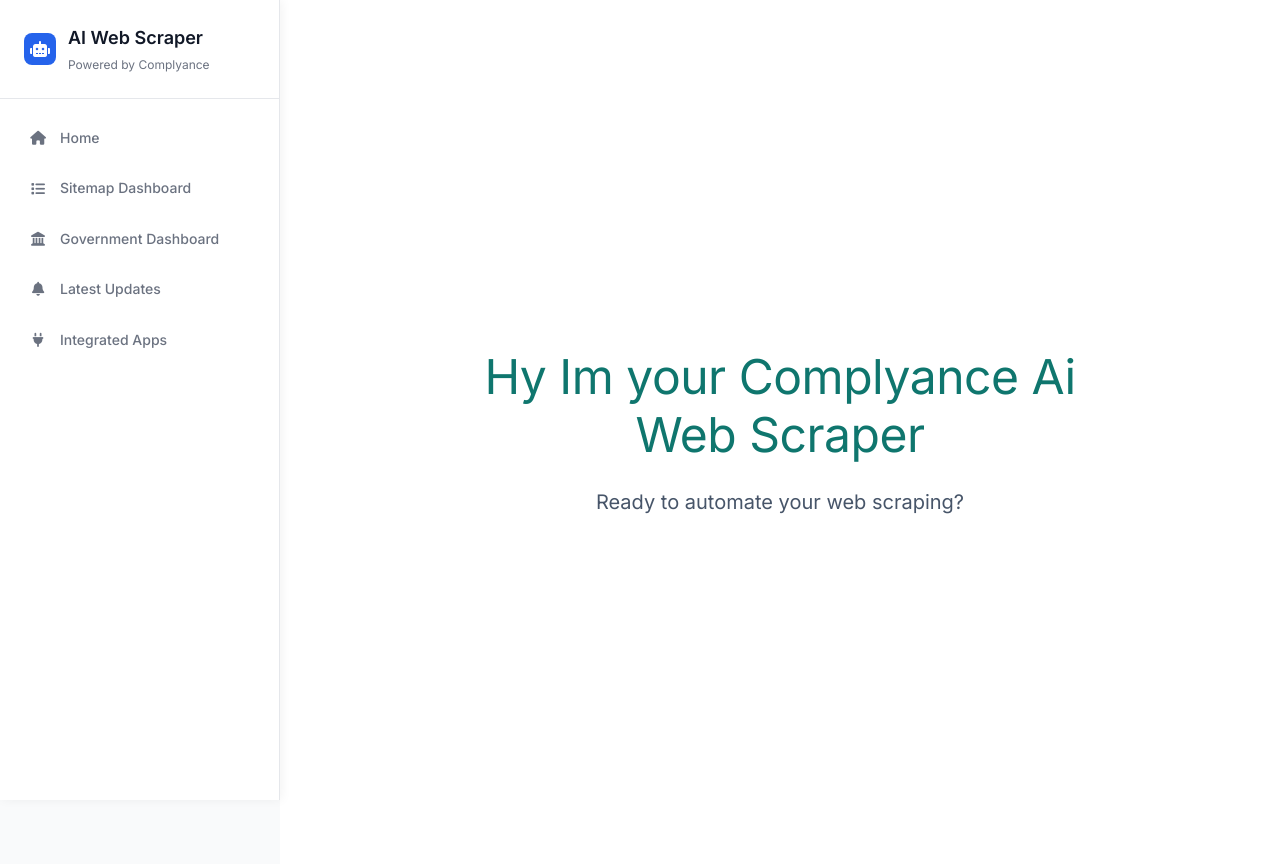
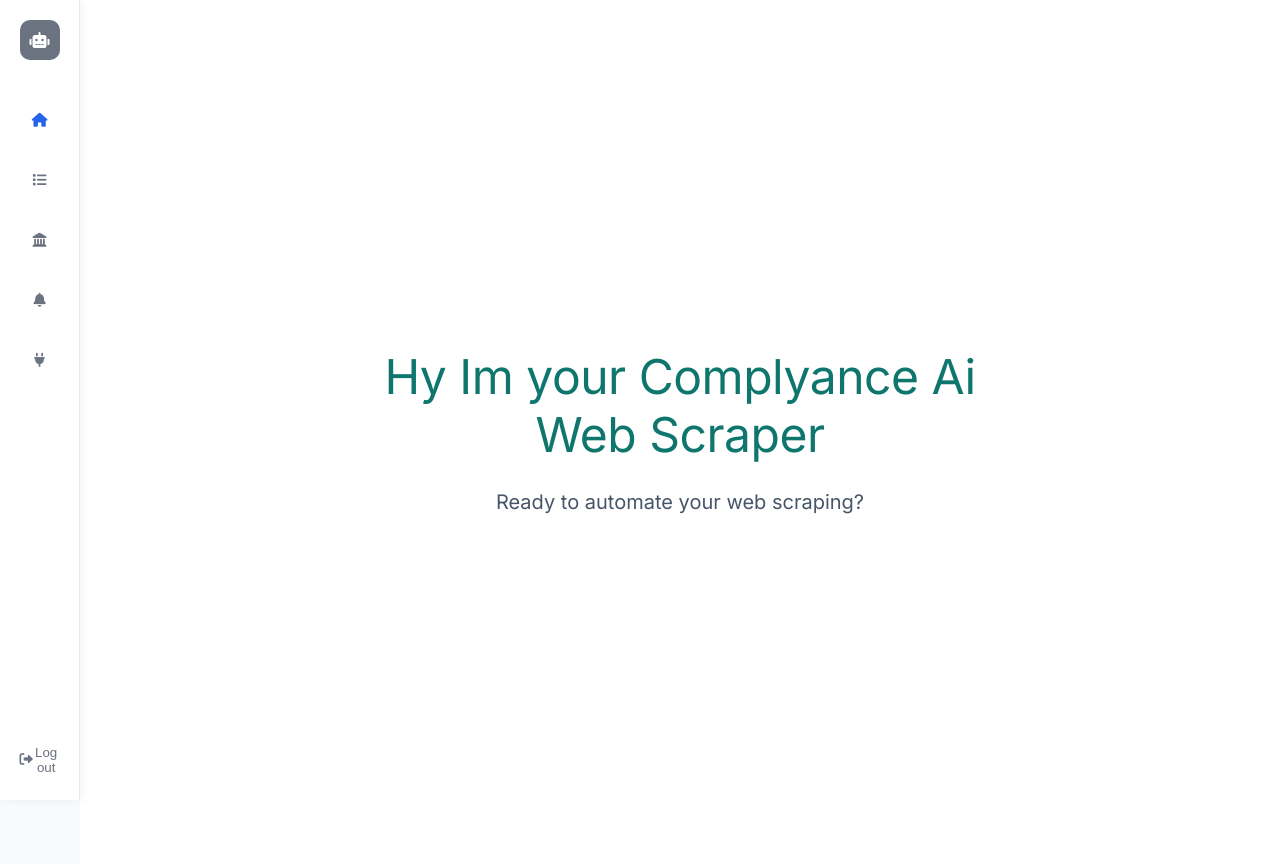
Before and after one commit to complyancemarketing/ai-web-scraper, a Flask app: page / in a window 1280 px wide. Run offline with Flask 3, Linux system fonts and the light colour scheme.

Commit message:
Update sidebar layout and logo styles for improved UI consistency. Adjusted sidebar width, added footer with logout button, and modified logo background color across multiple templates. Replaced icon for latest updates in navigation links to enhance visual clarity.

```diff
--- a/static/css/integrated_apps.css
+++ b/static/css/integrated_apps.css
@@ -30,7 +30,7 @@
 .logo {
     width: 40px;
     height: 40px;
-    background: linear-gradient(135deg, #667eea, #764ba2);
+    background: #6b7280;
     border-radius: 10px;
     display: flex;
     align-items: center;
--- a/static/css/style.css
+++ b/static/css/style.css
@@ -21,11 +21,12 @@
 
 /* Sidebar */
 .sidebar {
-    width: 280px;
+    width: 80px;
     background: white;
     border-right: 1px solid #e5e7eb;
     display: flex;
     flex-direction: column;
+    align-items: center;
     position: fixed;
     height: 100vh;
     z-index: 10;
@@ -33,86 +34,77 @@
 }
 
 .sidebar-header {
-    padding: 24px;
-    border-bottom: 1px solid #e5e7eb;
+    margin-bottom: 40px;
+    display: flex;
+    justify-content: center;
+    padding-top: 20px;
 }
 
 .logo {
-    display: flex;
-    align-items: center;
-    gap: 12px;
-}
-
-.logo-icon {
-    width: 32px;
-    height: 32px;
-    background: #2563eb;
-    border-radius: 8px;
+    width: 40px;
+    height: 40px;
+    background: #6b7280;
+    border-radius: 10px;
     display: flex;
     align-items: center;
     justify-content: center;
     color: white;
     font-size: 16px;
-}
-
-.logo-text h1 {
-    font-size: 18px;
-    font-weight: 600;
-    color: #111827;
-    margin: 0;
-}
-
-.logo-text p {
-    font-size: 12px;
-    color: #6b7280;
-    margin: 0;
-    margin-top: 2px;
+    flex-shrink: 0;
 }
 
 .sidebar-nav {
     flex: 1;
-    padding: 16px 12px;
-}
-
-.nav-list {
-    list-style: none;
+    display: flex;
+    flex-direction: column;
+    gap: 20px;
 }
 
 .nav-item {
-    margin-bottom: 4px;
+    width: 40px;
+    height: 40px;
+    display: flex;
+    align-items: center;
+    justify-content: center;
+    color: #6b7280;
+    text-decoration: none;
+    transition: all 0.3s ease;
 }
 
-.nav-link {
-    display: flex;
-    align-items: center;
-    gap: 12px;
-    padding: 12px 16px;
-    color: #6b7280;
-    text-decoration: none;
-    border-radius: 8px;
-    font-weight: 500;
-    transition: all 0.2s ease;
-}
-
-.nav-link:hover {
-    background: #f3f4f6;
+.nav-item:hover {
     color: #2563eb;
 }
 
-.nav-link.active {
-    background: #eff6ff;
+.nav-item.active {
     color: #2563eb;
 }
 
-.nav-link i {
-    width: 20px;
-    text-align: center;
+.sidebar-footer {
+    margin-top: auto;
+    padding-bottom: 20px;
+}
+
+.logout-btn {
+    width: 40px;
+    height: 40px;
+    display: flex;
+    align-items: center;
+    justify-content: center;
+    color: #6b7280;
+    background: none;
+    border: none;
+    cursor: pointer;
+    transition: all 0.3s ease;
+}
+
+.logout-btn:hover {
+    color: #2563eb;
 }
 
 /* Main Content */
 .main-content {
     flex: 1;
-    margin-left: 280px;
+    margin-left: 80px;
     padding: 32px;
     background: white;
     min-height: 100vh;
--- a/static/css/tasks.css
+++ b/static/css/tasks.css
@@ -31,7 +31,7 @@
 .logo {
     width: 40px;
     height: 40px;
-    background: linear-gradient(135deg, #667eea 0%, #764ba2 100%);
+    background: #6b7280;
     border-radius: 10px;
     display: flex;
     align-items: center;
--- a/templates/government_dashboard.html
+++ b/templates/government_dashboard.html
@@ -80,7 +80,7 @@
                     <i class="fas fa-landmark"></i>
                 </a>
                 <a href="{{ url_for('latest_updates') }}" class="nav-item">
-                    <i class="fas fa-chart-bar"></i>
+                    <i class="fas fa-bell"></i>
                 </a>
                 <a href="{{ url_for('integrated_apps') }}" class="nav-item">
                     <i class="fas fa-plug"></i>
--- a/templates/index.html
+++ b/templates/index.html
@@ -14,50 +14,34 @@
         <aside class="sidebar">
             <div class="sidebar-header">
                 <div class="logo">
-                    <div class="logo-icon">
                     <i class="fas fa-robot"></i>
-                    </div>
-                    <div class="logo-text">
-                        <h1>AI Web Scraper</h1>
-                        <p>Powered by Complyance</p>
-                    </div>
                 </div>
             </div>
 
             <nav class="sidebar-nav">
-                <ul class="nav-list">
-                    <li class="nav-item active">
-                        <a href="{{ url_for('index') }}" class="nav-link">
+                <a href="{{ url_for('index') }}" class="nav-item active">
                     <i class="fas fa-home"></i>
-                            <span>Home</span>
                 </a>
-                    </li>
-                    <li class="nav-item">
-                        <a href="{{ url_for('tasks') }}" class="nav-link">
+                <a href="{{ url_for('tasks') }}" class="nav-item">
                     <i class="fas fa-list"></i>
-                            <span>Sitemap Dashboard</span>
                 </a>
-                    </li>
-                    <li class="nav-item">
-                        <a href="{{ url_for('government_dashboard') }}" class="nav-link">
+                <a href="{{ url_for('government_dashboard') }}" class="nav-item">
                     <i class="fas fa-landmark"></i>
-                            <span>Government Dashboard</span>
                 </a>
-                    </li>
-                    <li class="nav-item">
-                        <a href="{{ url_for('latest_updates') }}" class="nav-link">
+                <a href="{{ url_for('latest_updates') }}" class="nav-item">
                     <i class="fas fa-bell"></i>
-                            <span>Latest Updates</span>
                 </a>
-                    </li>
-                    <li class="nav-item">
-                        <a href="{{ url_for('integrated_apps') }}" class="nav-link">
+                <a href="{{ url_for('integrated_apps') }}" class="nav-item">
                     <i class="fas fa-plug"></i>
-                            <span>Integrated Apps</span>
                 </a>
-                    </li>
-                </ul>
             </nav>
+
+            <div class="sidebar-footer">
+                <button class="logout-btn">
+                    <i class="fas fa-sign-out-alt"></i>
+                    Log out
+                </button>
+            </div>
         </aside>
 
         <!-- Main Content -->
--- a/templates/integrated_apps.html
+++ b/templates/integrated_apps.html
@@ -28,9 +28,9 @@
                 <a href="{{ url_for('government_dashboard') }}" class="nav-item">
                     <i class="fas fa-landmark"></i>
                 </a>
-                <a href="{{ url_for('latest_updates') }}" class="nav-item">
-                    <i class="fas fa-chart-bar"></i>
-                </a>
+                                        <a href="{{ url_for('latest_updates') }}" class="nav-item">
+                            <i class="fas fa-bell"></i>
+                        </a>
                 <a href="{{ url_for('integrated_apps') }}" class="nav-item active">
                     <i class="fas fa-plug"></i>
                 </a>
--- a/templates/latest_updates.html
+++ b/templates/latest_updates.html
@@ -28,9 +28,9 @@
                 <a href="{{ url_for('government_dashboard') }}" class="nav-item">
                     <i class="fas fa-landmark"></i>
                 </a>
-                <a href="{{ url_for('latest_updates') }}" class="nav-item active">
-                    <i class="fas fa-chart-bar"></i>
-                </a>
+                                        <a href="{{ url_for('latest_updates') }}" class="nav-item active">
+                            <i class="fas fa-bell"></i>
+                        </a>
                 <a href="{{ url_for('integrated_apps') }}" class="nav-item">
                     <i class="fas fa-plug"></i>
                 </a>
--- a/templates/tasks.html
+++ b/templates/tasks.html
@@ -28,9 +28,9 @@
                 <a href="{{ url_for('government_dashboard') }}" class="nav-item">
                     <i class="fas fa-landmark"></i>
                 </a>
-                <a href="{{ url_for('latest_updates') }}" class="nav-item">
-                    <i class="fas fa-chart-bar"></i>
-                </a>
+                                        <a href="{{ url_for('latest_updates') }}" class="nav-item">
+                            <i class="fas fa-bell"></i>
+                        </a>
                 <a href="{{ url_for('integrated_apps') }}" class="nav-item">
                     <i class="fas fa-plug"></i>
                 </a>
```
Lines whose indentation alone changed are shown as unchanged.
